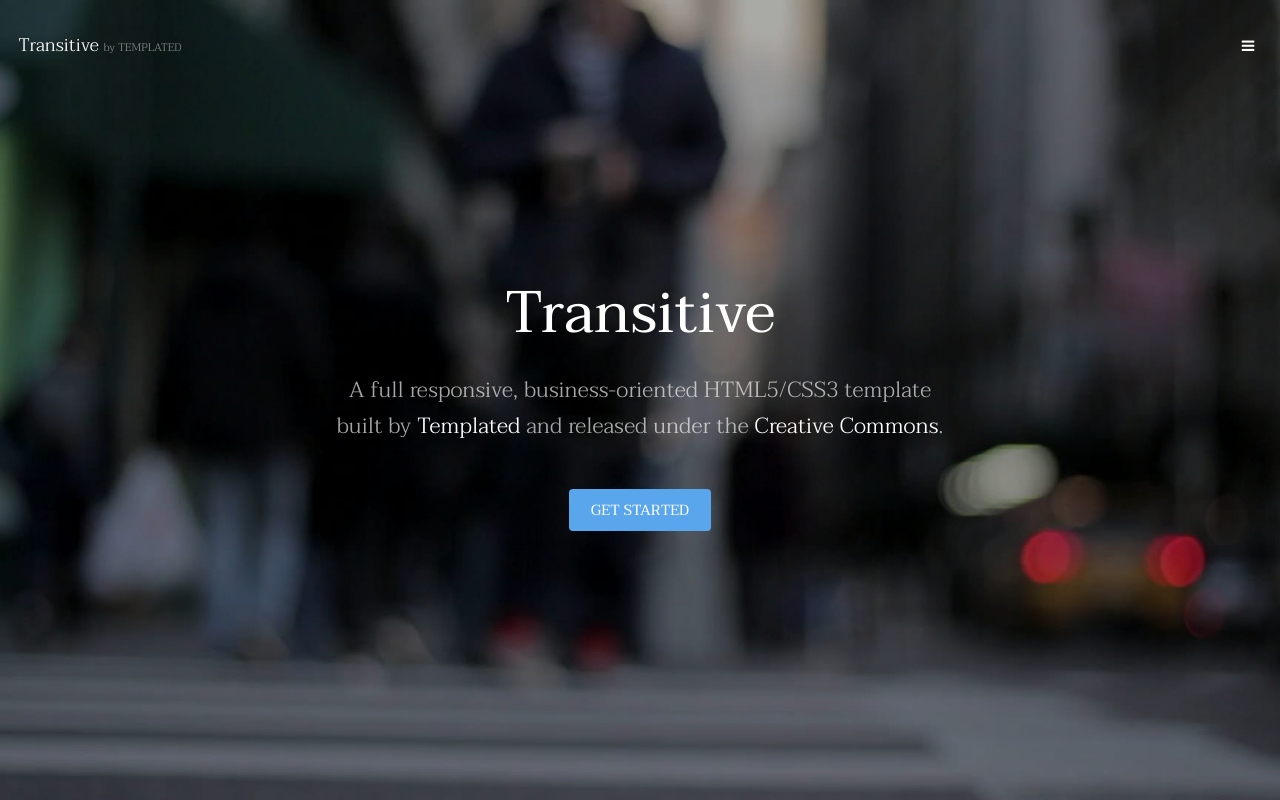
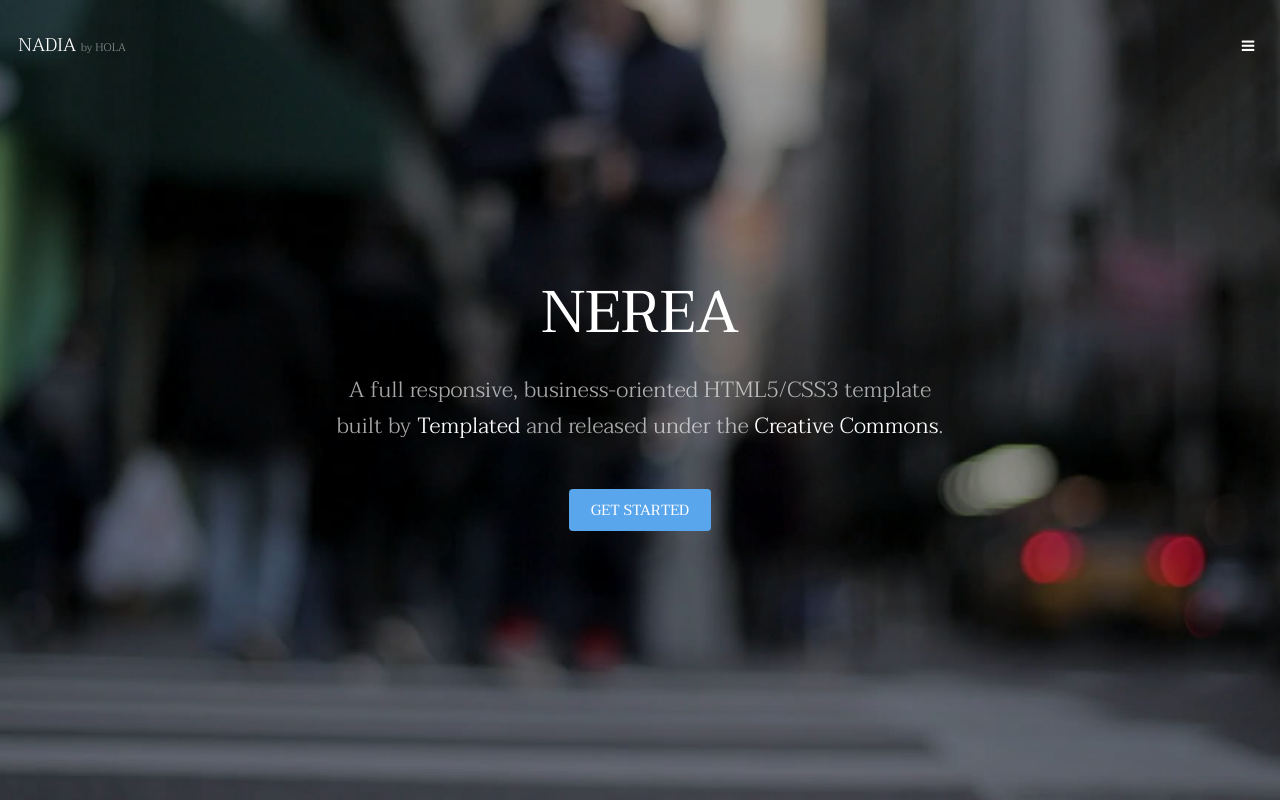
Before and after one commit to nrbea/04_REP_METROPOLITA, a plain HTML site: page index.html in a window 1280 px wide. Shown: the top 800 px of the page. Drawn offline with Linux system fonts and the light colour scheme.

Commit message:
1er cambio realizado por nadia

```diff
--- a/index.html
+++ b/index.html
@@ -6,7 +6,7 @@
 -->
 <html>
 	<head>
-		<title>Transitive by TEMPLATED</title>
+		<title>Titulo cambiado de nadia</title>
 		<meta charset="utf-8" />
 		<meta name="viewport" content="width=device-width, initial-scale=1" />
 		<link rel="stylesheet" href="assets/css/main.css" />
@@ -15,7 +15,7 @@
 
 		<!-- Header -->
 			<header id="header" class="alt">
-				<div class="logo"><a href="index.html">Transitive <span>by TEMPLATED</span></a></div>
+				<div class="logo"><a href="index.html">NADIA <span>by HOLA</span></a></div>
 				<a href="#menu" class="toggle"><span>Menu</span></a>
 			</header>
 
@@ -36,7 +36,7 @@
 		-->
 			<section id="banner" data-video="images/banner">
 				<div class="inner">
-					<h1>Transitive</h1>
+					<h1>NEREA</h1>
 					<p>A full responsive, business-oriented HTML5/CSS3 template<br />
 					built by <a href="https://templated.co/">Templated</a> and released under the <a href="https://templated.co/license">Creative Commons</a>.</p>
 					<a href="#one" class="button special scrolly">Get Started</a>
```
